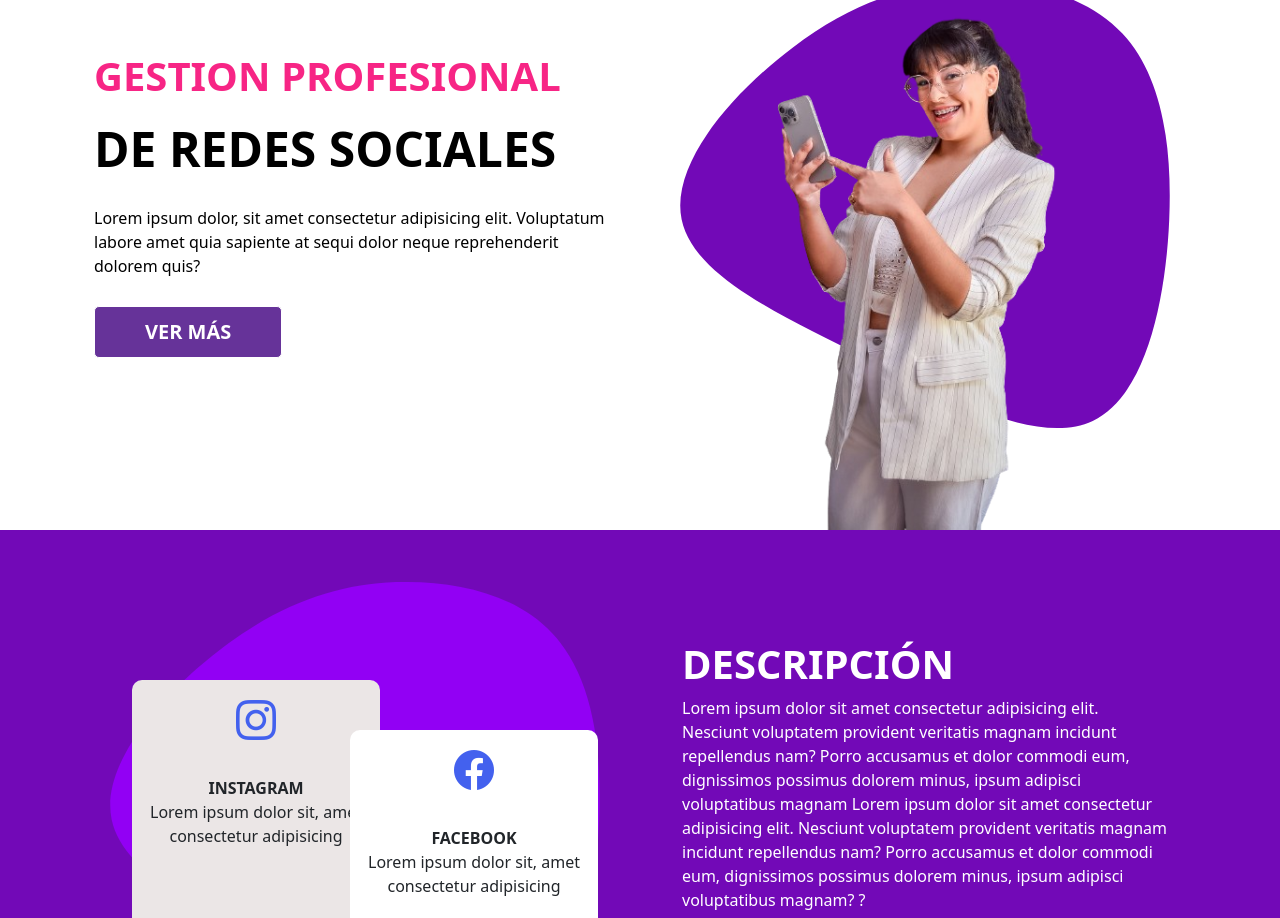
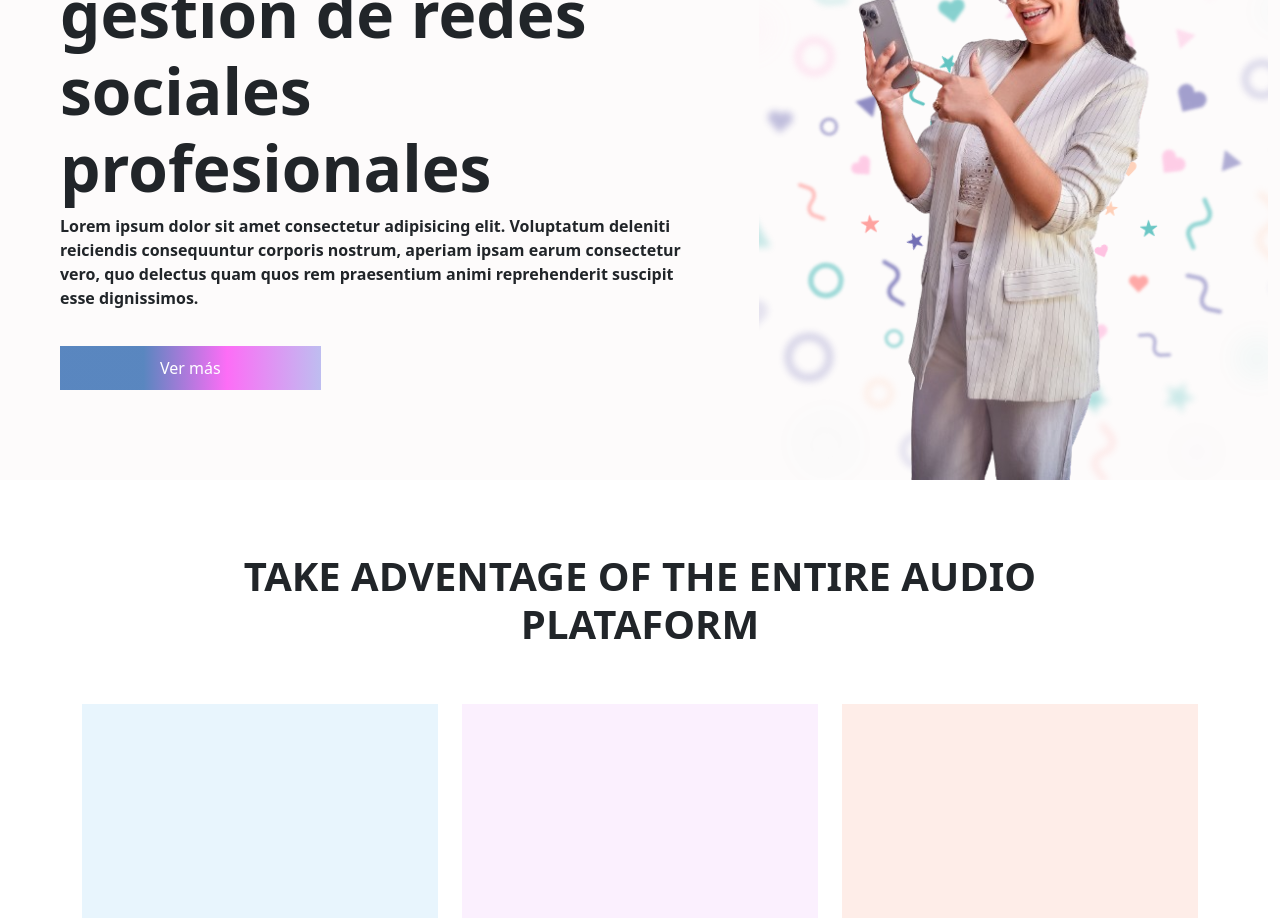
Before and after one commit to javieruncos/vaniLanding, a React (Vite) app: page / in a window 1280 px wide. Shown: the part 120-1038 px from the top of the page. Built offline with nearby package versions, Linux system fonts and the light colour scheme.

Commit message:
agregamos nuevos estilo a la portad home

```diff
--- a/src/App.css
+++ b/src/App.css
@@ -8,11 +8,11 @@
 
 
 .color-1{
-  color: #7209b7;
+  background-color: #fbf0fe;
 }
 
 .color-2{
-  color: #3a0ca3;
+  background-color:#38f5fd ;
 }
 
 .color-3{
--- a/src/assets/style/home/Descripcion.css
+++ /dev/null
@@ -1,68 +0,0 @@
-.descripcion-container{
-    height: 550px;
-    width: 100%;
-    background-color:#7209b7 ;
-    display: flex;
-    justify-content: center;
-    align-items: center;
-}
-
-.container-card{
-    height: 450px;
-    width: 100%;
-    display: flex;
-    justify-content: center;
-    align-items: center;
-    gap: 50px;
-    position: relative;
-    background-image: url("../../img/blob-haikei (2).svg");
-    background-position: center;
-    background-repeat: no-repeat;
-
-}
-
-.card-descripcion{
-    height: 250px;
-    width: 250px;
-    background-color: #ebe6e6;
-    border-radius: 10px;
-    overflow: hidden;
-    position: relative;
-    left: 50px;
-}
-
-.card-descripcion-auto{
-    height: 250px;
-    width: 250px;
-    background-color: white;
-    position: relative;
-    top: 50px;
-    right: 30px;
-    border-radius: 10px;
-}
-
-.card-descripcion-header{
-    height: 80px;
-    width: 100%;
-    display: flex;
-    justify-content: center;
-    align-items: center;
-}
-
-.card-descripcion-body{
-    height: 100px;
-    width: 100%;
-    text-align: center;
-    padding-top: 20px;
-    display: flex;
-    justify-content: center;
-    flex-direction: column;
-}
-
-
-.descripcion-text{
-    height: 100%;
-    width: 100%;
-    color: white;
-    padding: 60px 30px;
-}
--- a/src/assets/style/home/Portada.css
+++ b/src/assets/style/home/Portada.css
@@ -1,63 +1,42 @@
-.portada-home{
-    height: 650px;
+.portada-home {
+    height: 600px;
     width: 100%;
-    /* background-image: url("../../img/rrrainbow.svg"); */
-    position: relative;
+    background-color:rgb(253, 251, 251);
+    font-weight: bold;
+    backdrop-filter: blur(3 px) saturate(5px);
+}
+
+.portada-home-text h1 {
+    font-weight: bold;
+}
+
+.portada-home-text {
+    height: 600px;
+    width: 100%;
+}
+
+.btn-portada {
+    padding: 10px 100px;
+    margin-top: 20px;
+    background: rgb(58, 112, 180);
+    background: linear-gradient(90deg, rgba(58, 112, 180, 0.8407738095238095) 32%, rgba(253, 29, 244, 0.639093137254902) 64%, rgba(137, 137, 231, 0.5410539215686274) 100%);
+    border: none;
     color: white;
 }
 
-.capaPortada{
-    height: 100%;
-    width: 100%;
-    position: absolute;
-    top: 0;
-    /* background-color: rgba(2, 2, 2, 0.582); */
-    /* backdrop-filter: blur(1px); */
-}
-
-
-.column-portada{
-    height: 650px;
-    width: 100%;
-    display: flex;
-    flex-direction: column;
-    justify-content: center;
-    gap: 20px;
-    z-index: 10;
-    color: black;
-}
-
-/* .column-portada h1{
-font-size: 70px;
-} */
-
-.btn-portada button{
-    padding: 10px  50px;
-    background-color: rebeccapurple ;
-    border: 1px solid white;
-    color: white;
-    font-size: 20px;
-    font-weight: 600;
-    border-radius: 5px;
-    cursor: pointer;
-}
-
-.column-img-portada{
-    height: 650px;
+.portada-home-img{
+    height: 600px;
     width: 100%;
     display: flex;
     justify-content: center;
-    align-items: end;
-    background-image: url("../../img/blob-haikei.svg");
+    align-items: center;
+    background-image: url("../../img/bbburst.svg");
+    background-repeat: no-repeat;
+    background-size: cover;
     background-position: center;
-    background-size:auto;
-    background-repeat: no-repeat;
-    position: relative;
-    z-index: 0
 }
 
-.column-img-portada img{
-    height: 80%;
-    width: 70%;
-    object-fit: cover;
+.portada-home-img img{
+    height: 600px;
+    width: 400px;
 }
--- /dev/null
+++ b/src/assets/style/home/Servicios.css
@@ -0,0 +1,19 @@
+/* .container-servicios{
+    background-color: aqua;
+} */
+
+.servicios-card1{
+    height: 250px;
+    width: 100%;
+    background-color: #e8f5fd;
+}
+.servicios-card2{
+    height: 250px;
+    width: 100%;
+    background-color: #fbf0fe;
+}
+.servicios-card3{
+    height: 250px;
+    width: 100%;
+    background-color: #feede8;
+}
--- a/src/components/common/View/Home/Descripcion.jsx
+++ /dev/null
@@ -1,55 +0,0 @@
-import "../../../../assets/style/home/Descripcion.css";
-
-const Descripcion = () => {
-    return (
-        <div className="descripcion-container">
-            <div className="container">
-                <div className="row">
-                    <div className="col-12 col-md-6 col-lg-6">
-                        <div className="container-card">
-
-                            <div className="card-descripcion">
-                                <div className="card-descripcion-header">
-                                    <i class="bi bi-instagram fs-1 color-3"></i>
-                                </div>
-                                <div className="card-descripcion-body container">
-                                    <span className="fw-bold">INSTAGRAM</span>
-                                    <p>Lorem ipsum dolor sit, amet consectetur adipisicing </p>
-
-                                </div>
-                            </div>
-                            <div className="card-descripcion-auto">
-                                <div className="card-descripcion-header">
-                                <i class="bi bi-facebook fs-1 color-3"></i>
-                                </div>
-                                <div className="card-descripcion-body container">
-                                    <span className="fw-bold">FACEBOOK</span>
-                                    <p>Lorem ipsum dolor sit, amet consectetur adipisicing </p>
-
-                                </div>
-                            </div>
-                        </div>
-                    </div>
-                    <div className="col-12 col-md-6 col-lg-6">
-                        <div className="descripcion-text ">
-                            <h2 className="display-6 fw-bold">DESCRIPCIÓN</h2>
-                            <p>Lorem ipsum dolor sit amet consectetur adipisicing elit. Nesciunt voluptatem
-                                provident veritatis magnam incidunt repellendus nam? Porro accusamus et dolor
-                                commodi eum, dignissimos
-                                possimus dolorem minus, ipsum adipisci voluptatibus magnam
-                                Lorem ipsum dolor sit amet consectetur adipisicing elit. Nesciunt voluptatem provident
-                                veritatis magnam incidunt repellendus nam? Porro accusamus et dolor commodi eum,
-                                dignissimos possimus dolorem minus, ipsum adipisci voluptatibus magnam?
-                                ?</p>
-                        </div>
-
-                    </div>
-
-                </div>
-
-            </div>
-        </div>
-    );
-};
-
-export default Descripcion;
--- a/src/components/common/View/Home/Inicio.jsx
+++ b/src/components/common/View/Home/Inicio.jsx
@@ -1,6 +1,7 @@
 import React from 'react';
 import Portada from './Portada';
-import Descripcion from './Descripcion';
+import Servicios from './Servicios';
+
 
 const Inicio = () => {
     return (
@@ -9,8 +10,8 @@ const Inicio = () => {
                 <article>
                     <Portada></Portada>
                 </article>
-                <article>
-                    <Descripcion></Descripcion>
+                <article className='container-servicios mt-5'>
+                <Servicios></Servicios>
                 </article>
             </section>
 
--- a/src/components/common/View/Home/Portada.jsx
+++ b/src/components/common/View/Home/Portada.jsx
@@ -3,27 +3,30 @@ import Estefi from "../../../../assets/img/Estefi.png"
 const Portada = () => {
     return (
         <div className='portada-home'>
-            <div className="capaPortada">
-                <div className="container">
-                    <div className="row">
-                        <div className="col-12 col-md-6 col-lg-6">
-                            <div className="column-portada container">
-                                <span className="display-6 fw-bold color-5">GESTION PROFESIONAL</span>
-                                <h1 className="display-5 fw-bold"> DE REDES SOCIALES</h1>
-                                <span>Lorem ipsum dolor, sit amet consectetur adipisicing elit. Voluptatum labore amet quia sapiente at sequi dolor neque reprehenderit dolorem quis?</span>
-                                <div className="btn-portada mt-2">
-                                    <button>VER MÁS</button>
+            <div className="container-fluid">
+                <div className="row">
+                    <div className="col-12 col-md-6 col-lg-7">
+                        <div className="portada-home-text container pt-5 px-5">
+                            <div className="pt-5">
+                                <h1 className="display-3">gestion de redes sociales profesionales</h1>
+                                <p>Lorem ipsum dolor sit amet consectetur adipisicing elit. Voluptatum deleniti reiciendis consequuntur
+                                    corporis nostrum, aperiam ipsam earum consectetur vero, quo delectus quam quos rem praesentium animi
+                                    reprehenderit suscipit esse dignissimos.</p>
+                                <div>
+                                    <button className="btn-portada">Ver más</button>
                                 </div>
                             </div>
                         </div>
-                        <div className="col-12 col-md-6 col-lg-6">
-                            <div className="column-img-portada">
-                             <img src={Estefi} alt="" />
-                            </div>
+                    </div>
+                    <div className="col-12 col-md-6 col-lg-5">
+                        <div className="portada-home-img">
+                            <img src={Estefi} alt="" />
                         </div>
                     </div>
+
                 </div>
             </div>
+
         </div>
     );
 };
--- /dev/null
+++ b/src/components/common/View/Home/Servicios.jsx
@@ -0,0 +1,35 @@
+import "../../../../assets/style/home/servicios.css";
+
+const Servicios = () => {
+    return (
+        <section>
+            <div className="servicios container d-flex justify-content-center pt-4">
+                <div className="w-75 text-center ">
+                    <h2 className="fw-bold display-6">TAKE ADVENTAGE OF THE ENTIRE AUDIO PLATAFORM</h2>
+                </div>
+            </div>
+            <div className="container my-5">
+                <div className="row">
+                    <div className="col-12 col-md-4">
+                        <div className="servicios-card1">
+
+                        </div>
+                    </div>
+                    <div className="col-12 col-md-4">
+                        <div className="servicios-card2">
+
+                        </div>
+                    </div>
+                    <div className="col-12 col-md-4">
+                        <div className="servicios-card3 color-2">
+
+                        </div>
+                    </div>
+                </div>
+            </div>
+
+        </section>
+    );
+};
+
+export default Servicios;
```
Also changed, not shown: src/assets/img/bbburst.svg (added).
